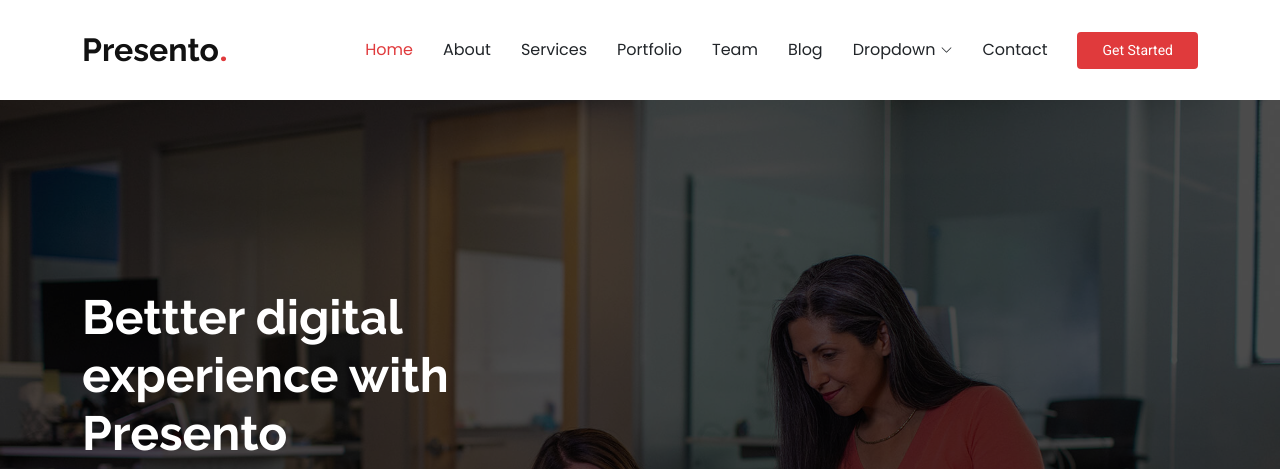
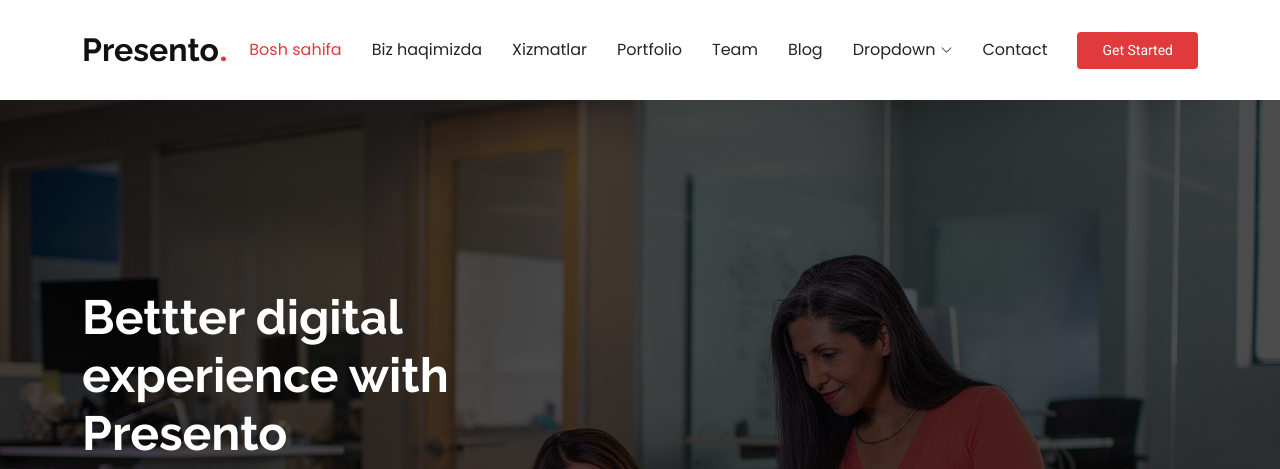
Before and after one commit to Otajon2300/uz-gas, a plain HTML site: page index.html in a window 1280 px wide. Shown: the top 469 px of the page. Drawn offline with Linux system fonts and the light colour scheme; animation ran at ten frames a second.

Commit message:
1
uzgardimi

```diff
--- a/index.html
+++ b/index.html
@@ -50,9 +50,9 @@
 
       <nav id="navmenu" class="navmenu">
         <ul>
-          <li><a href="#hero" class="active">Home<br></a></li>
-          <li><a href="#about">About</a></li>
-          <li><a href="#services">Services</a></li>
+          <li><a href="#hero" class="active">Bosh sahifa<br></a></li>
+          <li><a href="#about">Biz haqimizda</a></li>
+          <li><a href="#services">Xizmatlar</a></li>
           <li><a href="#portfolio">Portfolio</a></li>
           <li><a href="#team">Team</a></li>
           <li><a href="blog.html">Blog</a></li>
```
